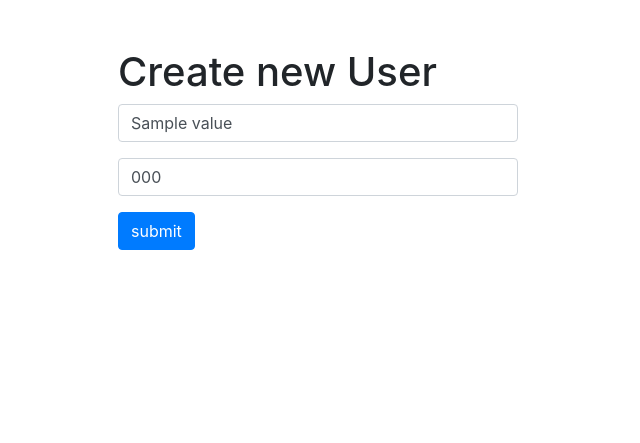
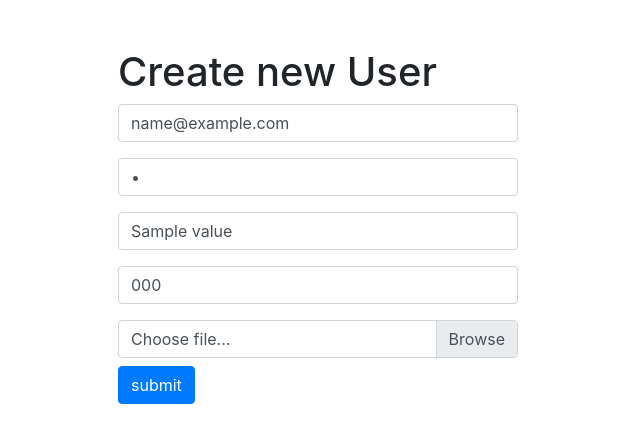
Before and after one commit to thanhtung5598/NODEJS-WEB-SERVER-USING-EXPRESS-2019, a Node server app: template views/users/create.pug in a window 1280 px wide. Shown: the part 56-499 px from the top of the page, without its empty margins (0-640 px from the left). Run offline with Node 20, Linux system fonts and the light colour scheme; the template is opened without the code that fills it: most values are stand-ins (such as "Sample title", 1, 10 or a date in 2020); some libraries are stand-ins or nearby versions.

Commit message:
Upload file with multipart/form-data

```diff
--- a/controllers/users.controller.js
+++ b/controllers/users.controller.js
@@ -1,4 +1,5 @@
 const shortid = require('shortid');
+const md5 = require('md5');
 
 const db = require('../db');
 
@@ -32,6 +33,8 @@
 
 module.exports.postCreate = (req, res) => {
     req.body.id = shortid.generate();
+    req.body.password = md5(req.body.password);
+    req.body.avatar=req.file.path.split('\\').splice(1).join('/');
     db.get('users').push(req.body).write();
     res.redirect('/users');
 }
--- a/db.json
+++ b/db.json
@@ -1,31 +1,12 @@
 {
   "users": [
     {
-      "name": "thanh",
+      "email": "thanh@gmail.com",
+      "password": "202cb962ac59075b964b07152d234b70",
+      "name": "Le Thanh Tung",
       "phone": "0336365110",
-      "id": "-pa1ZnMr"
-    },
-    {
-      "name": "Tung",
-      "phone": "0336365110",
-      "id": "HBIILccs",
-      "email": "thanh@gmail.com",
-      "password": "202cb962ac59075b964b07152d234b70"
-    },
-    {
-      "name": "Trinh",
-      "phone": "123123",
-      "id": "NhbBvtjW"
-    },
-    {
-      "name": "Linh",
-      "phone": "123",
-      "id": "5VTFHq7B"
-    },
-    {
-      "name": "thanh Thanh",
-      "phone": "111",
-      "id": "myUFpUgQ"
+      "id": "aRfCU6bP",
+      "avatar": "uploads/a8e0c6d65eadb1e2c85dc24f93fbe6f2"
     }
   ],
   "products": [
--- a/package.json
+++ b/package.json
@@ -15,6 +15,7 @@
     "express": "^4.17.1",
     "lowdb": "^1.0.0",
     "md5": "^2.2.1",
+    "multer": "^1.4.2",
     "pug": "^2.0.4",
     "shortid": "^2.2.15"
   },
--- a/views/users/create.pug
+++ b/views/users/create.pug
@@ -6,9 +6,16 @@
         each error in errors
             .alert.alert-danger=error
 
-    form(action="/users/create",method="POST",style="width:25rem")
+    form(action="/users/create",method="POST",style="width:25rem",enctype="multipart/form-data")
         .form-group
-            input(type="text" name="name" class="form-control mr-2",placeholder="name",value=values ? values.name : '')
+            input(type="email",name="email",class="form-control mr-2",placeholder="email",value=values ? values.email : '')
         .form-group
-            input(type="text" name="phone" class="form-control mr-2",placeholder="phone",value=values ? values.phone : '')
+            input(type="password",name="password",class="form-control mr-2",placeholder="password",value=values ? values.password : '')
+        .form-group
+            input(type="text",name="name",class="form-control mr-2",placeholder="name",value=values ? values.name : '')
+        .form-group
+            input(type="text",name="phone",class="form-control mr-2",placeholder="phone",value=values ? values.phone : '')
+        .custom-file.mb-2
+            input(type="file" name="avatar" , id="customFile",class="custom-file-input mr-2",placeholder="avatar",value=values ? values.avatar : '')
+            label(class="custom-file-label",for="customFile") Choose file...
         button(type="submit" class="btn btn-primary") submit
--- a/views/users/user.pug
+++ b/views/users/user.pug
@@ -11,11 +11,14 @@
 
     table.table
         tr
+            th avatar
             th name
             th phone
             th view
         each user in users
             tr
+                td
+                    img(src=user.avatar,style="width:40px")
                 td=user.name
                 td=user.phone
                 td
```
Also changed, not shown: routes/users.route.js (+7 -1 lines), 2 other files.
